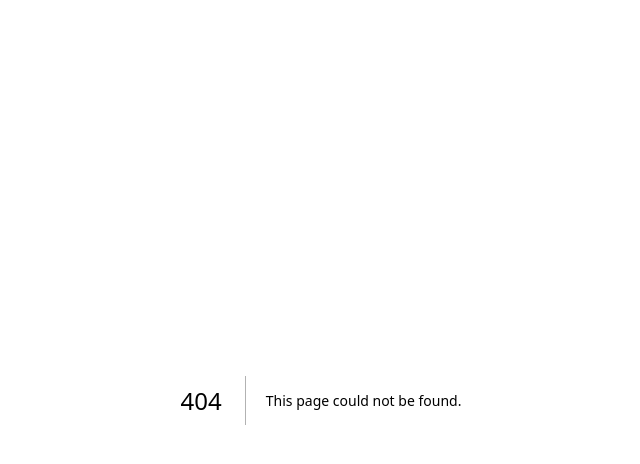
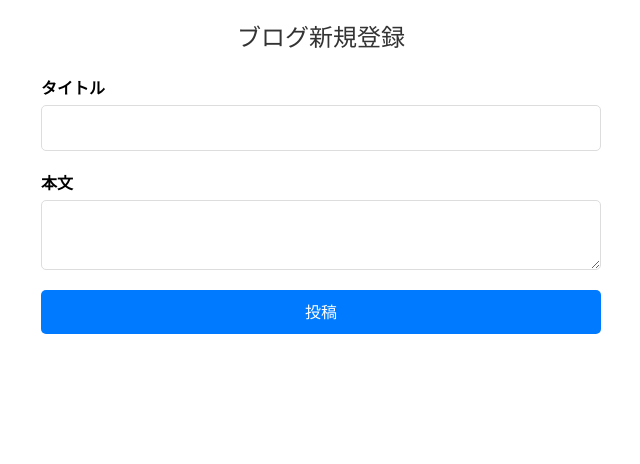
Before and after one commit to nakashimashin/Blog_rails_front, a Next.js app: page /create-post in a window 1280 px wide. Before the commit this address had no page. Shown: the top 464 px of the page, without its empty margins (319-959 px from the left). Built offline with nearby package versions, Linux system fonts and the light colour scheme.

Commit message:
はじめての投稿

```diff
--- /dev/null
+++ b/src/pages/create-post.tsx
@@ -0,0 +1,54 @@
+import React, { ChangeEvent } from "react";
+import styles from "@/styles/Home.module.css";
+import { useState } from "react";
+import axios from "axios";
+import { useRouter } from "next/router";
+
+const CreatePost = () => {
+  const [title, setTitle] = useState("");
+  const [content, setContent] = useState("");
+  const router = useRouter();
+
+  const handleSubmit = async (e: React.FormEvent) => {
+    e.preventDefault();
+
+    try {
+      await axios.post("http://localhost:8000/api/v1/posts", {
+        title: title,
+        content: content,
+      });
+
+      router.push("/");
+    } catch (err) {
+      alert("投稿に失敗しました");
+    }
+  };
+
+  return (
+    <div className={styles.container}>
+      <h1 className={styles.title}>ブログ新規登録</h1>
+      <form className={styles.form} onSubmit={handleSubmit}>
+        <label className={styles.label}>タイトル</label>
+        <input
+          type="text"
+          className={styles.input}
+          onChange={(e: ChangeEvent<HTMLInputElement>) =>
+            setTitle(e.target.value)
+          }
+        />
+        <label className={styles.label}>本文</label>
+        <textarea
+          className={styles.textarea}
+          onChange={(e: ChangeEvent<HTMLTextAreaElement>) =>
+            setContent(e.target.value)
+          }
+        />
+        <button type="submit" className={styles.button}>
+          投稿
+        </button>
+      </form>
+    </div>
+  );
+};
+
+export default CreatePost;
```
Also changed, not shown: package.json (+6 -5 lines), 1 other file (tests, documents, lock files or other folders).
